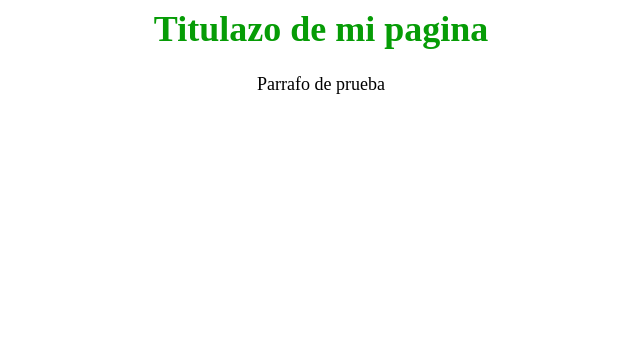
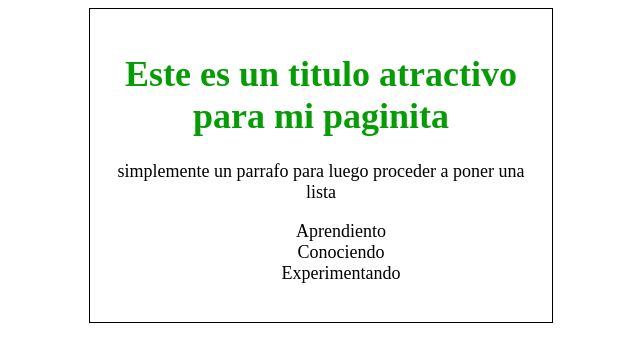
Before and after one commit to Juancamagures/Blog-, a plain HTML site: page Blog.html in a window 1280 px wide. Shown: the whole page, without its empty margins (319-959 px from the left). Drawn offline with Linux system fonts and the light colour scheme.

Commit message:
Este es el commit del master antes de crear la nueva rama

```diff
--- a/Blog.html
+++ b/Blog.html
@@ -4,8 +4,16 @@
     <link rel="stylesheet" href="css/Styles.css"/>
 </head>
 <body>
-    <h1>Titulazo de mi pagina</h1>
-    <p>Parrafo de prueba </p>
+    <div id="box">
+    <h1>Este es un titulo atractivo para mi paginita</h1>
+    <p>simplemente un parrafo para luego proceder a poner
+        una lista </p>
+        <ol>
+            <li>Aprendiento</li>
+            <li>Conociendo</li>
+            <li>Experimentando</li>
+        </ol>
+    </div>
 
 </body>
 </html>
--- a/css/Styles.css
+++ b/css/Styles.css
@@ -7,3 +7,14 @@ body {
 h1 {
     color:rgb(6, 156, 6) ;
 }
+
+li {
+    list-style-type:none;
+}
+
+#box {
+    border:1px solid;
+    margin:400px;
+    margin-top: 0px;
+    padding: 20px;
+}
```
